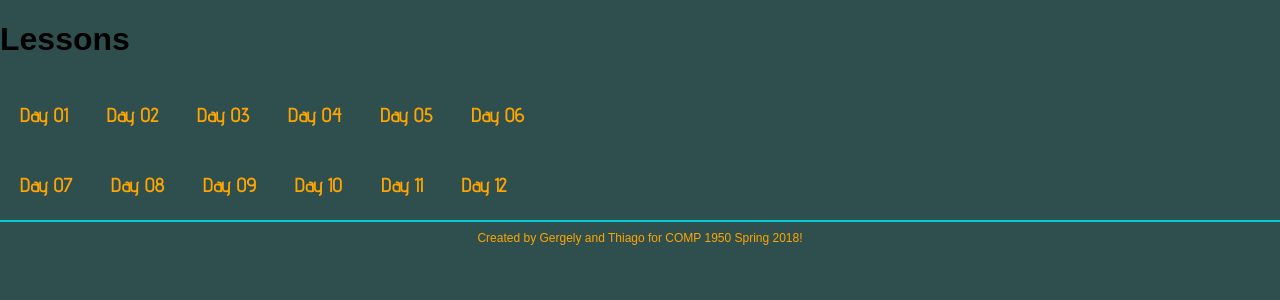
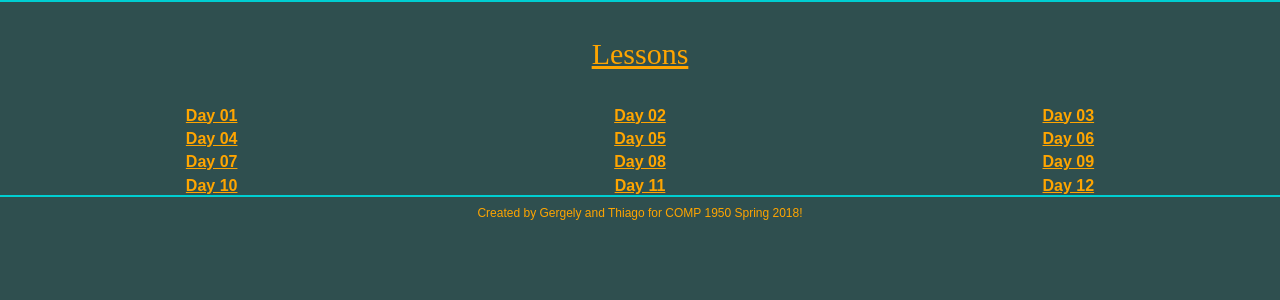
Before and after one commit to th-santos/comp-1950, a PHP site: page /lessons.php in a window 1280 px wide. Shown: the part 70-370 px from the top of the page. Run offline with PHP 8.4, Linux system fonts and the light colour scheme; some libraries are stand-ins or nearby versions; some web fonts are replaced.

Commit message:
layout designed

```diff
--- a/lessons.php
+++ b/lessons.php
@@ -2,26 +2,58 @@
     $pgName = 'Lessons';
     include './templates/header.php';
 ?>
-        <div>
-	        <h1>Lessons</h1>
 
-	        <nav class="lesson-days-nav">
-	            <ul>
-	                <li><a href="./day-01.php">Day 01</a></li>
-	                <li><a href="./day-02.php">Day 02</a></li>
-	                <li><a href="./day-03.php">Day 03</a></li>
-	                <li><a href="#0">Day 04</a></li>
-	                <li><a href="#0">Day 05</a></li>
-	                <li><a href="#0">Day 06</a></li>
-	            </ul>
-	            <ul>
-	                <li><a href="#0">Day 07</a></li>
-	                <li><a href="#0">Day 08</a></li>
-	                <li><a href="#0">Day 09</a></li>
-	                <li><a href="#0">Day 10</a></li>
-	                <li><a href="#0">Day 11</a></li>
-	                <li><a href="#0">Day 12</a></li>
-	            </ul>
-	        </nav>
-        </div>
+		<div class="section-11">Lessons</div>
+
+        <main class="main-lessons">
+
+			<div class="section-12">
+				<a href="./day-01.php">Day 01</a>
+        	</div>
+
+			<div class="section-13">
+				<a href="./day-02.php">Day 02</a>
+        	</div>
+
+       		<div class="section-14">
+				<a href="./day-03.php">Day 03</a>
+        	</div>
+
+       		<div class="section-15">
+				<a href="#">Day 04</a>
+        	</div>
+
+       		<div class="section-16">
+				<a href="#">Day 05</a>
+        	</div>
+
+       		<div class="section-17">
+				<a href="#">Day 06</a>
+        	</div>
+
+       		<div class="section-18">
+				<a href="#">Day 07</a>
+        	</div>
+
+       		<div class="section-19">
+				<a href="#">Day 08</a>
+        	</div>
+
+       		<div class="section-20">
+				<a href="#">Day 09</a>
+        	</div>
+
+       		<div class="section-21">
+				<a href="#">Day 10</a>
+        	</div>
+
+       		<div class="section-22">
+				<a href="#">Day 11</a>
+        	</div>
+
+       		<div class="section-23">
+				<a href="#">Day 12</a>
+        	</div>
+
+        </main>
 <?php include './templates/footer.php'; ?>
```
